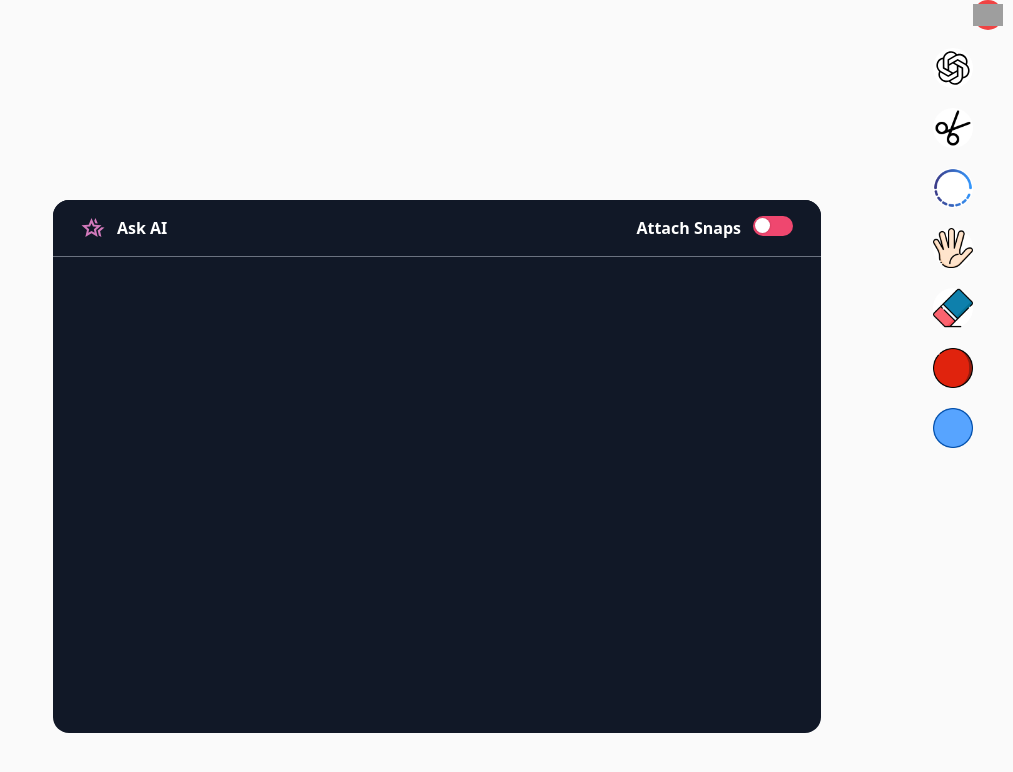
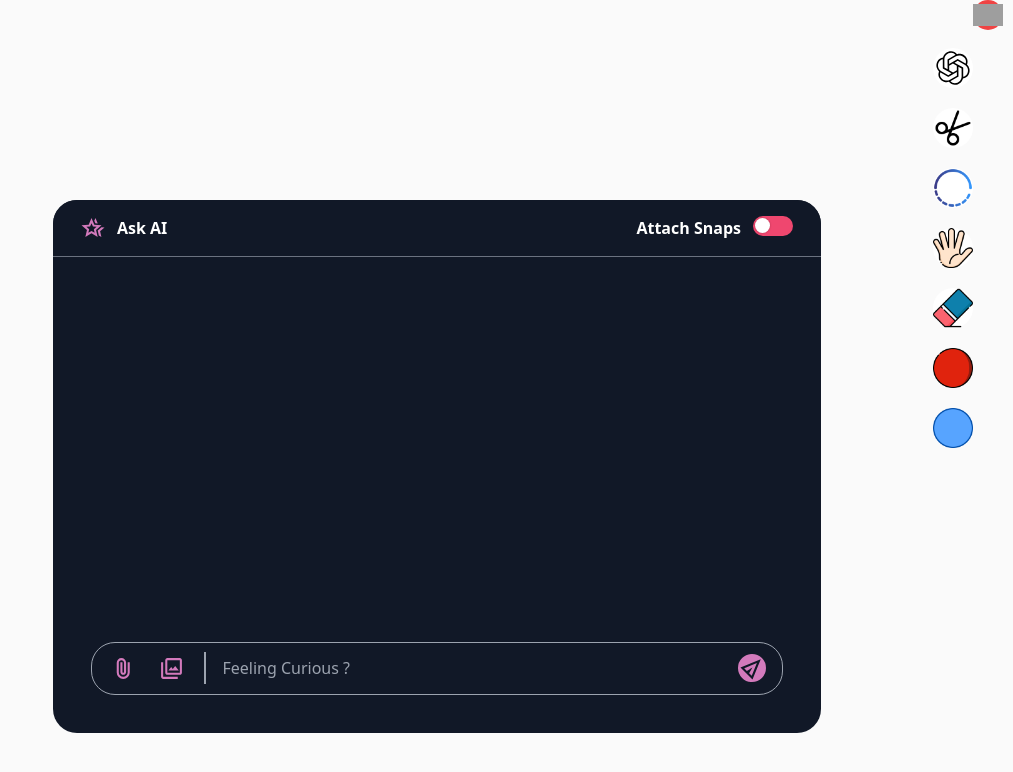
Before and after one commit to DivyanshuShekhar55/screen-write-AI, a React (Vite) app in the folder screen-write-AI/: page / in a window 1280 px wide. Shown: the top 772 px of the page, without its empty margins (267-1280 px from the left). Built offline with nearby package versions, Linux system fonts and the light colour scheme; grey boxes are pictures that could not be loaded.

Commit message:
added the text bar UI for ai chat window

```diff
--- /dev/null
+++ b/screen-write-AI/src/components/AItextBar.jsx
@@ -0,0 +1,38 @@
+import React from 'react'
+
+const msgArray = [
+    {
+        id: 1,
+        text: "hello world, this is my first text"
+    }
+]
+
+function AItextBar() {
+    return (
+        <div className='w-full h-full rounded-3xl border-[1px] border-gray-400 flex gap-x-4 items-center px-4 justify-between'>
+
+            <div className='border-r-[2px] border-r-gray-400 flex gap-x-4 pr-4'>
+
+                <div className=' w-[32px] h-[32px] rounded-full flex items-center pl-[2.5px] group '>
+                    <svg xmlns="http://www.w3.org/2000/svg" height="25px" viewBox="0 -960 960 960" width="25px" fill="#d37abc"><path d="M720-330q0 104-73 177T470-80q-104 0-177-73t-73-177v-370q0-75 52.5-127.5T400-880q75 0 127.5 52.5T580-700v350q0 46-32 78t-78 32q-46 0-78-32t-32-78v-370h80v370q0 13 8.5 21.5T470-320q13 0 21.5-8.5T500-350v-350q-1-42-29.5-71T400-800q-42 0-71 29t-29 71v370q-1 71 49 120.5T470-160q70 0 119-49.5T640-330v-390h80v390Z" className='group-hover:fill-[#7642fe] group-hover:transition-all duration-500' /></svg>
+                </div>
+
+                <div className=' w-[32px] h-[32px] rounded-full flex items-center pl-[2.5px] group '>
+                    <svg xmlns="http://www.w3.org/2000/svg" height="25px" viewBox="0 -960 960 960" width="25px" fill="#d37abc"><path d="M360-400h400L622-580l-92 120-62-80-108 140Zm-40 160q-33 0-56.5-23.5T240-320v-480q0-33 23.5-56.5T320-880h480q33 0 56.5 23.5T880-800v480q0 33-23.5 56.5T800-240H320Zm0-80h480v-480H320v480ZM160-80q-33 0-56.5-23.5T80-160v-560h80v560h560v80H160Zm160-720v480-480Z" className='group-hover:fill-[#7642fe] group-hover:transition-all duration-500' /></svg>
+                </div>
+            </div>
+
+
+            <input placeholder='Feeling Curious ?' className='bg-gray-900 w-full focus:outline-none'>
+            </input>
+
+            <div className='bg-[#d37abc] w-[28px] h-[28px] rounded-full flex items-center pl-[2.5px] -rotate-45 hover:bg-[#7642fe] hover:w-[32px] hover:h-[32px] group'>
+
+                <svg xmlns="http://www.w3.org/2000/svg" height="26px" viewBox="0 -960 960 960" width="26px" fill="#111827"><path d="M120-160v-640l760 320-760 320Zm80-120 474-200-474-200v140l240 60-240 60v140Zm0 0v-400 400Z" className='group-hover:fill-[white] transition-all duration-500' /></svg>
+            </div>
+
+        </div>
+    )
+}
+
+export default AItextBar
--- a/screen-write-AI/src/components/AIwindowHeader.jsx
+++ b/screen-write-AI/src/components/AIwindowHeader.jsx
@@ -3,7 +3,7 @@ import SwitchButton from './SwitchButton'
 
 function AIwindowHeader() {
   return (
-    <div className='flex flex-row px-2 py-4 bg-gray-900 rounded-2xl rounded-b-none justify-between align-middle border-b-[1px] border-b-gray-500'>
+    <div className='flex flex-row px-2 py-4 bg-gray-900 rounded-3xl rounded-b-none justify-between align-middle border-b-[1px] border-b-gray-500'>
       <div className='flex flex-row align-middle gap-x-3 ml-5 self-center '>
         <svg xmlns="http://www.w3.org/2000/svg" height="24px" viewBox="0 -960 960 960" width="24px" fill="#d37abc"><path d="m668-380 152-130 120 10-176 153 52 227-102-62-46-198Zm-94-292-42-98 46-110 92 217-96-9ZM294-287l126-76 126 77-33-144 111-96-146-13-58-136-58 135-146 13 111 97-33 143ZM173-120l65-281L20-590l288-25 112-265 112 265 288 25-218 189 65 281-247-149-247 149Zm247-340Z" /></svg>
 
--- a/screen-write-AI/src/components/ChatWindow.jsx
+++ b/screen-write-AI/src/components/ChatWindow.jsx
@@ -1,16 +1,20 @@
 import React from 'react'
 import AIwindowHeader from './AIwindowHeader'
 import SwitchButton from './SwitchButton'
+import AItextBar from './AItextBar'
 
 function ChatWindow() {
     return (
-        <div className='bg-gray-900 text-white w-3/5 h-2/3 z-10 absolute top-1/4 left-1/4 rounded-2xl'>
+        <div className='bg-gray-900 text-white w-3/5 h-2/3 z-10 absolute top-1/4 left-1/4 rounded-3xl flex flex-col justify-between'>
             <div className='w-full h-[10%]'>
                 <AIwindowHeader />
             </div>
+
+            <div className='w-[90%] h-[10%] my-[5%] m-auto'>
+                <AItextBar/>
+            </div>
         </div>
     )
-
 }
 
 export default ChatWindow
```
